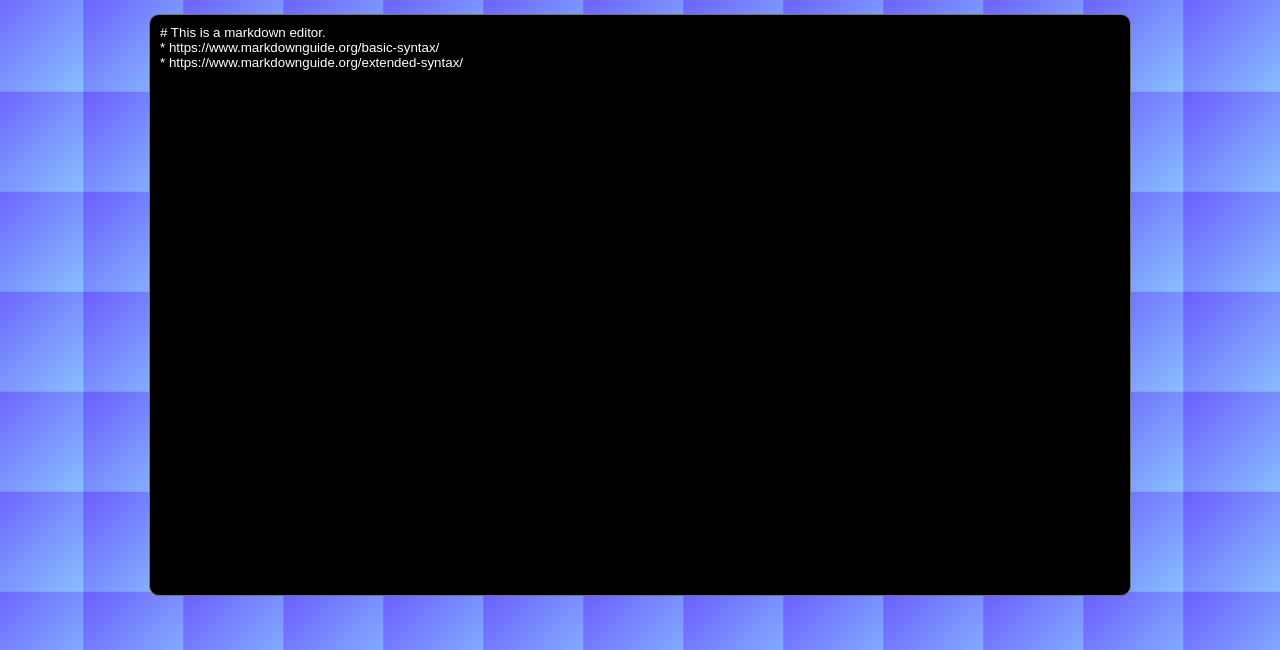
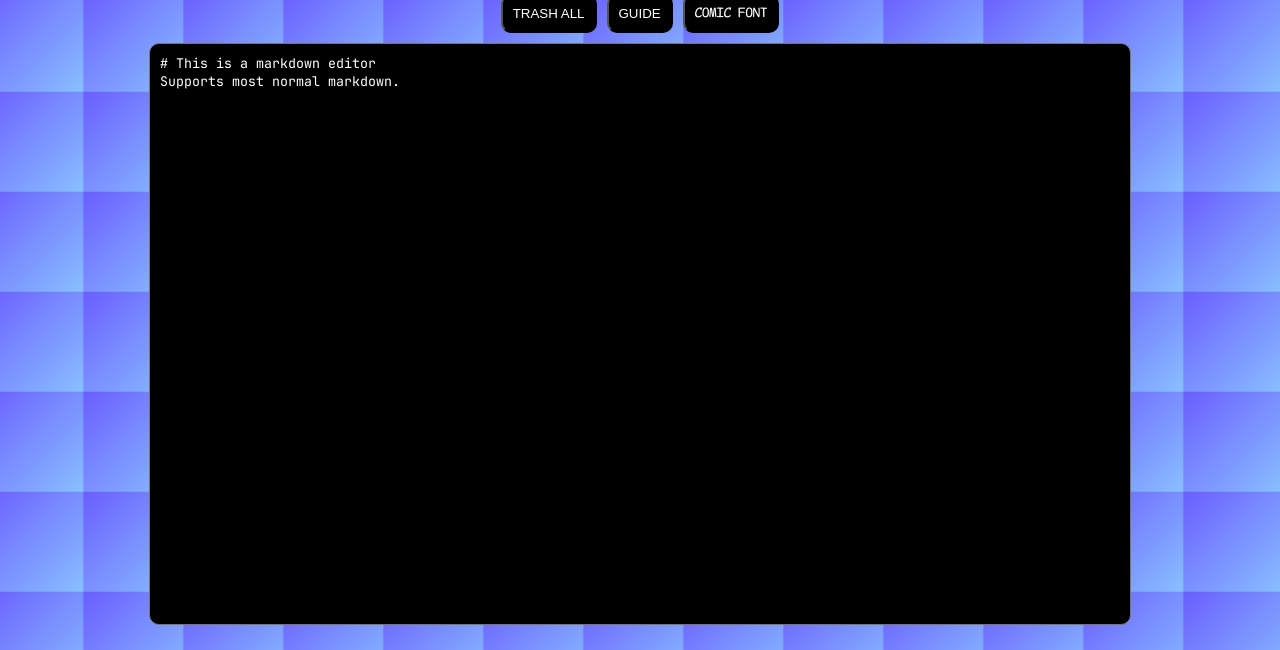
Before and after one commit to SunnyFloppyDiskStudios/online-md, a plain HTML site: page index.html in a window 1280 px wide. Shown: the part 150-800 px from the top of the page. Drawn offline with Linux system fonts and the light colour scheme.

Commit message:
start working on functionality

```diff
--- a/code.js
+++ b/code.js
@@ -0,0 +1,10 @@
+var isComic = false;
+function changeFont() {
+    isComic = !isComic;
+
+    if (isComic) {
+        document.getElementById("editor").style.fontFamily = "ComicMonoCodeFont";
+    } else {
+        document.getElementById("editor").style.fontFamily = "JBMonoCodeFont";
+    }
+}
--- a/global.css
+++ b/global.css
@@ -3,18 +3,23 @@
 }
 
 @font-face {
-    font-family: Fredoka, sans-serif;
+    font-family: Fredoka;
     src: url("fonts/Fredoka One.ttf")
 }
 
 @font-face {
-    font-family: Rubik, sans-serif;
+    font-family: Rubik;
     src: url("fonts/Rubik.ttf")
 }
 
 @font-face {
-    font-family: JBMonoCodeFont, sans-serif;
+    font-family: JBMonoCodeFont;
     src: url("fonts/Jetbrains Mono.ttf")
+}
+
+@font-face {
+    font-family: ComicMonoCodeFont;
+    src: url("fonts/ComicMono.ttf")
 }
 
 body {
@@ -129,6 +134,25 @@ h1 a:hover {
     }
 }
 
+.buttons {
+    display: flex;
+    flex-direction: row;
+    justify-content: center;
+    padding: 10px;
+    gap: 10px;
+}
+
+.tool {
+    padding: 10px;
+    border-radius: 10px;
+    background-color: black;
+    color: white;
+}
+
+#comical {
+    font-family: ComicMonoCodeFont, sans-serif;
+}
+
 #editor {
     font-family: JBMonoCodeFont, sans-serif;
     background-color: black;
--- a/index.html
+++ b/index.html
@@ -30,14 +30,16 @@
         <div class="tileable-stars-black">
             <div>
                 <h1 style="-webkit-text-stroke: 7.5px black; paint-order: stroke fill;">{ EDITOR }</h1>
+                <div class="buttons">
+                    <button class="tool">TRASH ALL</button>
+                    <button class="tool">GUIDE</button>
+                    <button class="tool" id="comical" onclick="changeFont()">COMIC FONT</button>
+
+                </div>
 
 <textarea id="editor">
-# This is a markdown editor.
-* https://www.markdownguide.org/basic-syntax/
-* https://www.markdownguide.org/extended-syntax/
-
-
-</textarea>
+# This is a markdown editor
+Supports most normal markdown.</textarea>
             </div>
         </div>
     </main>
```
Also changed, not shown: fonts/ComicMono.ttf (added).
